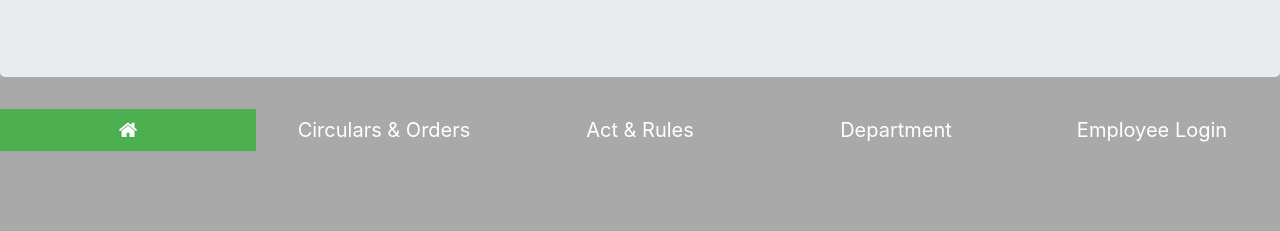
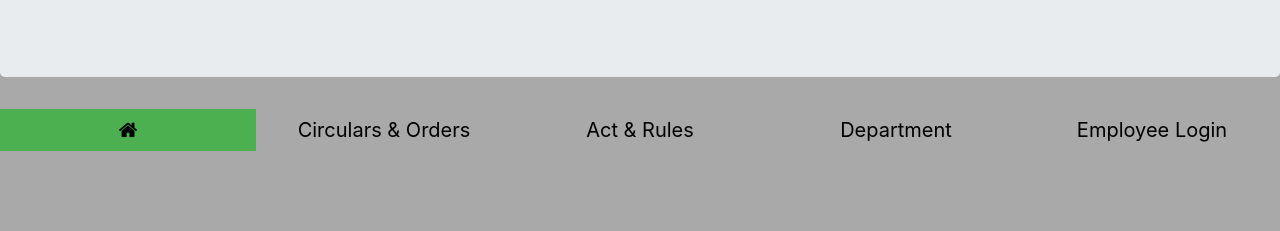
Before and after one commit to aamirmir001/aamirmir001.github.io, a plain HTML site: page index.html in a window 1280 px wide. Shown: the part 374-605 px from the top of the page. Drawn offline with nearby package versions, Linux system fonts and the light colour scheme.

Commit message:
Update index.html

```diff
--- a/index.html
+++ b/index.html
@@ -25,7 +25,7 @@
   width: 20%; /* Equal width (5 icons with 20% width each = 100%) */
   padding: 6px 0; /* Some top and bottom padding */
   transition: all 0.3s ease; /* Add transition for hover effects */
-  color: white; /* White text color */
+  color: black; /* White text color */
   font-size: 20px; /* Increased font size */
   height:20%;
 }
```
